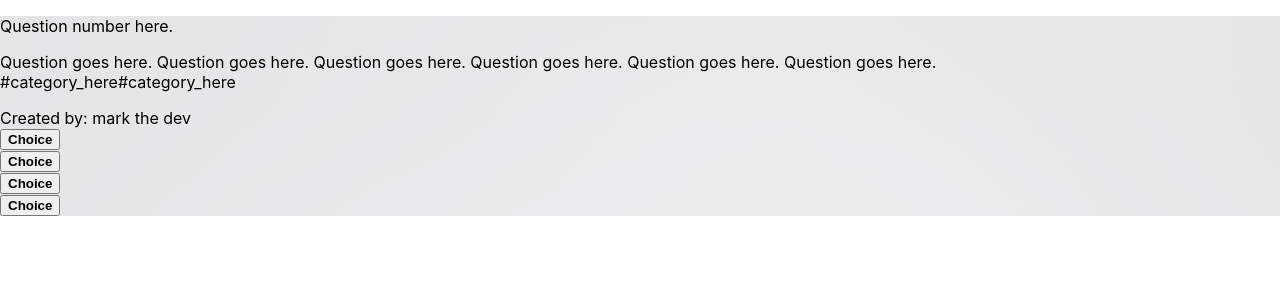
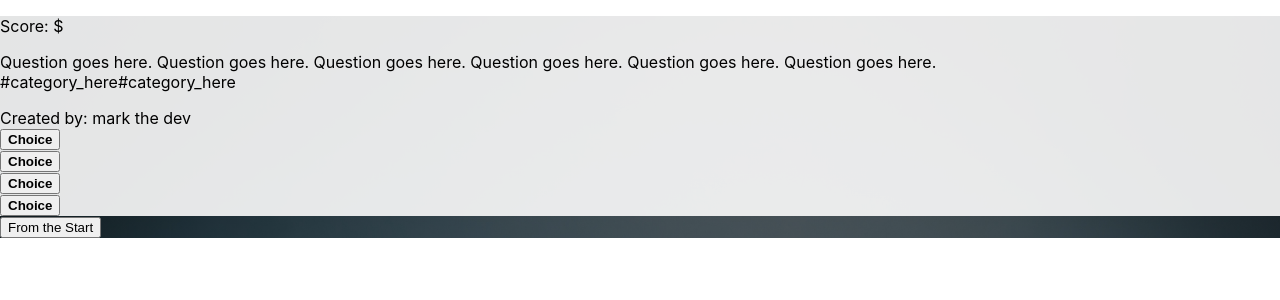
Before and after one commit to shoshin-programmer/quiz_app, a Next.js app: page /test in a window 1280 px wide. Shown: the top 300 px of the page. Built offline with nearby package versions, Linux system fonts and the light colour scheme.

Commit message:
added links

```diff
--- a/components/QuestionCard.tsx
+++ b/components/QuestionCard.tsx
@@ -1,8 +1,11 @@
+import Link from "next/link";
+
 const QuestionCard = () => {
   return (
+    <>
       <div className="card transparent">
         <div className="card-head">
-        <p className="font-bold px-3">Question number here.</p>
+          <p className="font-bold px-3">Score: $</p>
         </div>
         <div className="content full-width pl-5 pr-5 pt-2">
           <p>
@@ -23,6 +26,10 @@ const QuestionCard = () => {
           <Choice choice={"Choice"} />
         </div>
       </div>
+      <Link href="/">
+        <button className="btn btn-xsmall btn-danger">From the Start</button>
+      </Link>
+    </>
   );
 };
 
```
Also changed, not shown: pages/index.tsx (+4 -4 lines). Lines whose indentation alone changed are shown as unchanged.
